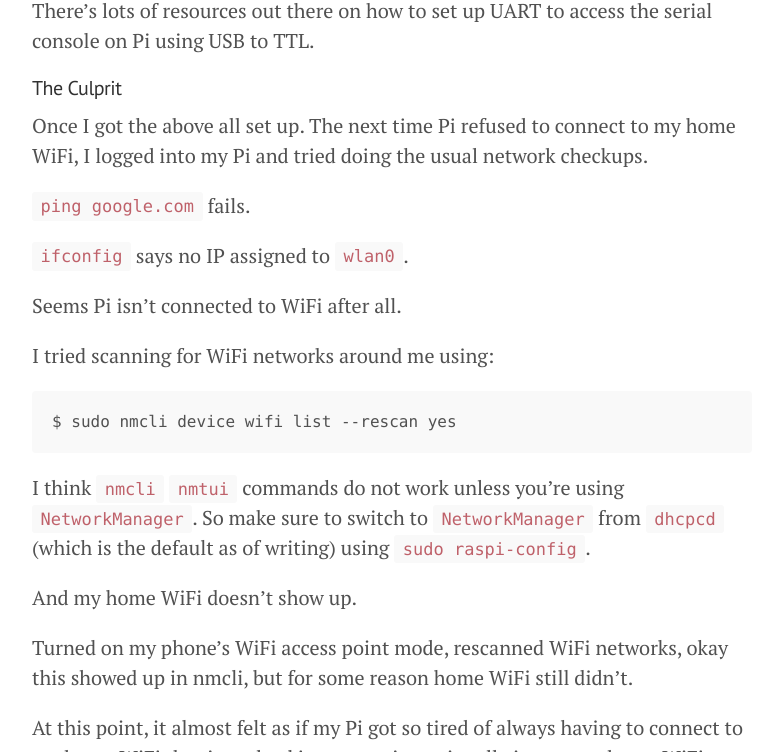
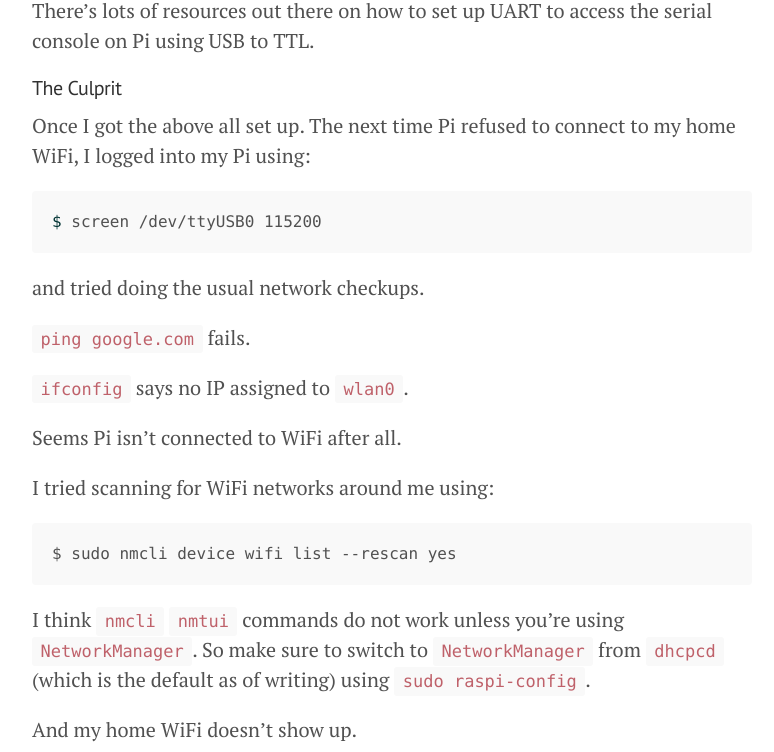
Before and after one commit to ritiek/ritiek.github.io, a Jekyll site: the page built from _posts/2023-12-09-debugging-wifi-on-a-headless-raspberry-pi.md, in a window 1280 px wide and 900 px high, scrolled down 1054 px, cut to the strip 148-900 px from the top of the window. Shown: the whole strip, without its empty margins (248-1022 px from the left). Built offline with Jekyll 4.4.1, drawn with Linux system fonts in a browser that asks for light colours; nearby versions of some CDN libraries.

Commit message:
Add cmd to open tty

````diff
--- a/_posts/2023-12-09-debugging-wifi-on-a-headless-raspberry-pi.md
+++ b/_posts/2023-12-09-debugging-wifi-on-a-headless-raspberry-pi.md
@@ -40,8 +40,12 @@ There's lots of resources out there on how to set up UART to access the serial c
 
 #### The Culprit
 
-Once I got the above all set up. The next time Pi refused to connect to my home WiFi, I logged into my Pi and
-tried doing the usual network checkups.
+Once I got the above all set up. The next time Pi refused to connect to my home WiFi, I logged into my Pi using:
+```bash
+$ screen /dev/ttyUSB0 115200
+```
+
+and tried doing the usual network checkups.
 
 `ping google.com` fails.
 
````
